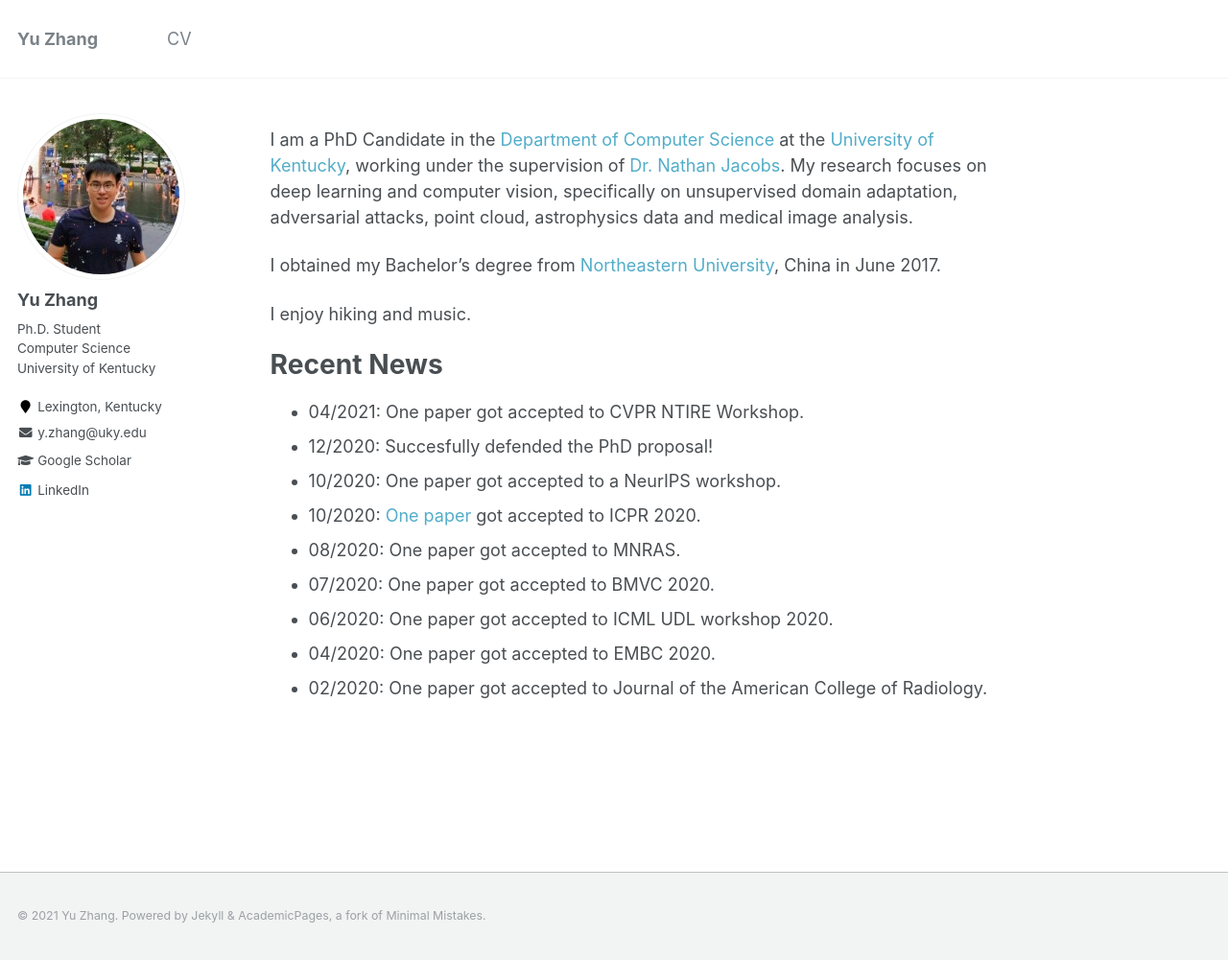
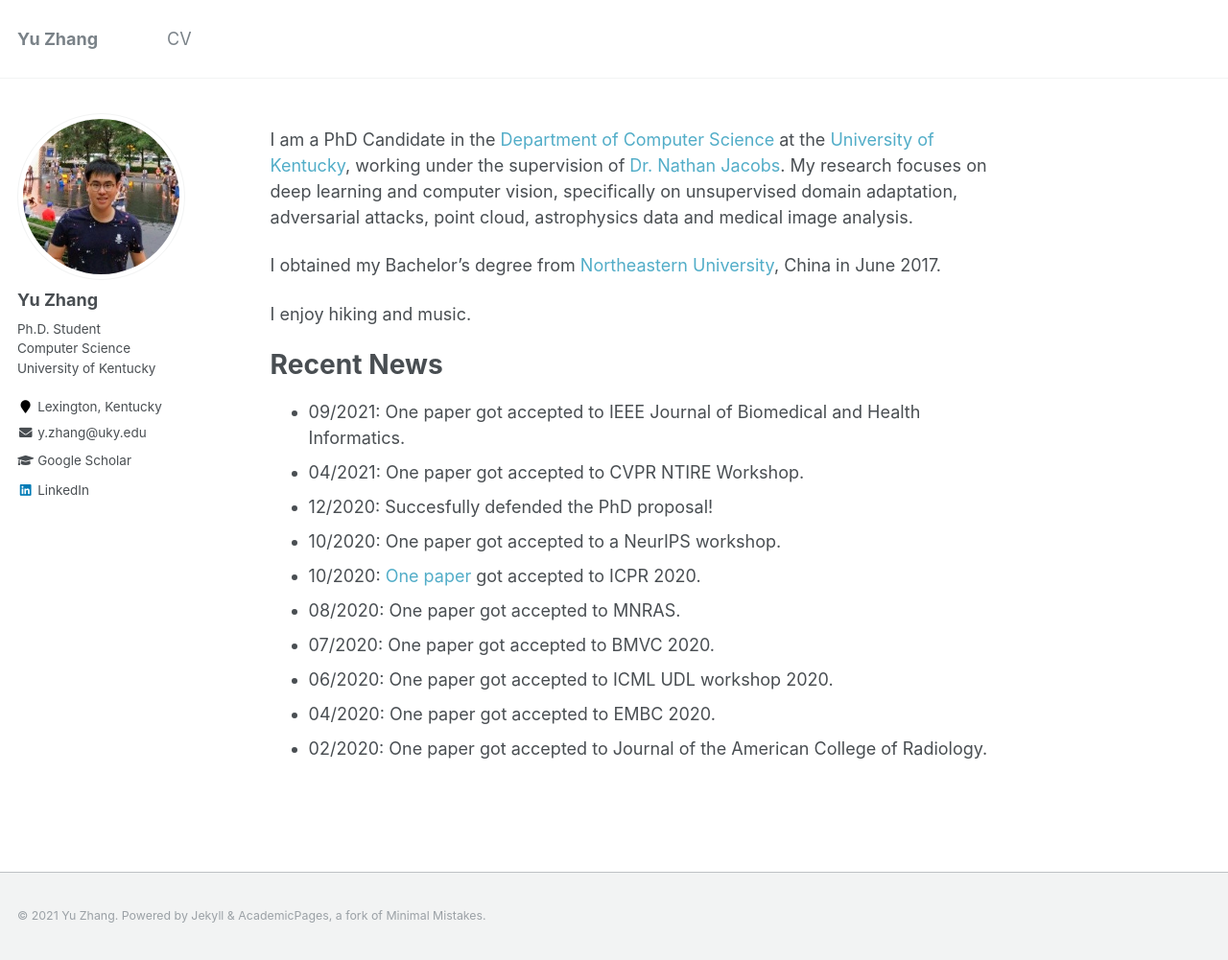
Before and after one commit to yuzhang03/yuzhang03.github.io, a Jekyll site: the page built from _pages/about.md, in a window 1280 px wide and 1001 px high. Shown: the whole window at 96% size. Built offline with Jekyll 4.4.1, drawn with Linux system fonts in a browser that asks for light colours.

Commit message:
Update about.md

```diff
--- a/_pages/about.md
+++ b/_pages/about.md
@@ -17,6 +17,7 @@ I enjoy hiking and music.
 
 Recent News
 ======
+* 09/2021: One paper got accepted to IEEE Journal of Biomedical and Health Informatics.
 * 04/2021: One paper got accepted to CVPR NTIRE Workshop.
 * 12/2020: Succesfully defended the PhD proposal!
 * 10/2020: One paper got accepted to a NeurIPS workshop.
```
